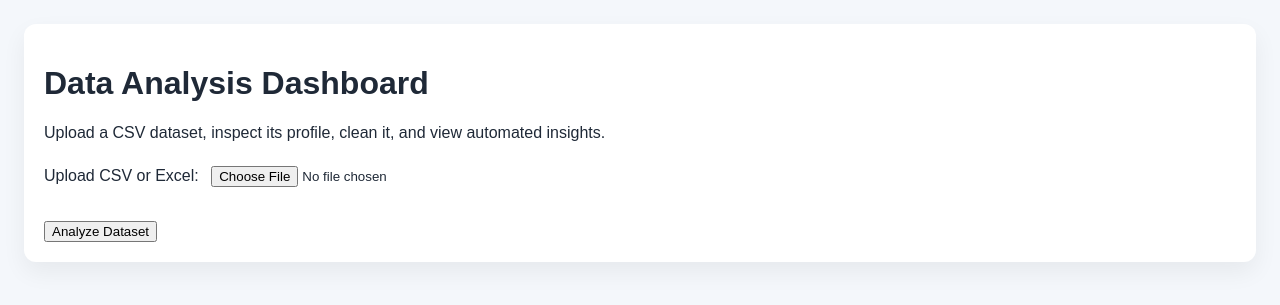
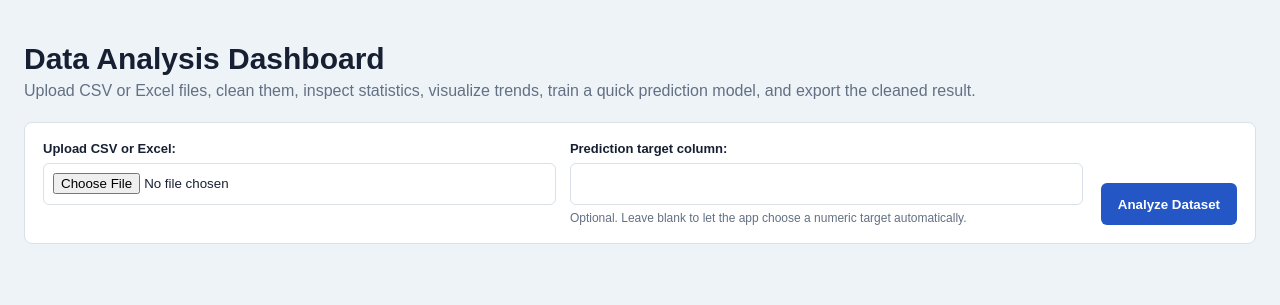
Before and after one commit to thehacker9962-max/DATA-ANALYSIS-dashboard, a Django app: page / in a window 1280 px wide. Shown: the top 305 px of the page. Run offline with Django 5.2, Linux system fonts and the light colour scheme.

Commit message:
Improve data analysis dashboard

```diff
--- a/analytics/forms.py
+++ b/analytics/forms.py
@@ -3,4 +3,8 @@ from django import forms
 
 class UploadCSVForm(forms.Form):
     csv_file = forms.FileField(label="Upload CSV or Excel")
-    # Removed target column input; predictions are generated automatically by the server
+    target_column = forms.CharField(
+        label="Prediction target column",
+        required=False,
+        help_text="Optional. Leave blank to let the app choose a numeric target automatically.",
+    )
--- a/analytics/templates/analytics/dashboard.html
+++ b/analytics/templates/analytics/dashboard.html
@@ -5,192 +5,333 @@
     <meta name="viewport" content="width=device-width, initial-scale=1.0">
     <title>Data Analysis Dashboard</title>
     <style>
-        body { font-family: Arial, sans-serif; margin: 0; background: #f4f7fb; color: #1f2937; }
-        .container { max-width: 1400px; margin: 0 auto; padding: 24px; }
-        .card { background: white; border-radius: 12px; padding: 20px; box-shadow: 0 10px 25px rgba(0,0,0,0.06); margin-bottom: 20px; }
-        .grid { display: grid; grid-template-columns: repeat(auto-fit, minmax(220px, 1fr)); gap: 16px; }
-        .kpi { padding: 18px; border-radius: 10px; color: white; }
-        .kpi.blue { background: linear-gradient(135deg, #2563eb, #1d4ed8); }
-        .kpi.green { background: linear-gradient(135deg, #10b981, #047857); }
-        .kpi.orange { background: linear-gradient(135deg, #f59e0b, #d97706); }
-        .kpi.purple { background: linear-gradient(135deg, #8b5cf6, #6d28d9); }
-        table { width: 100%; border-collapse: collapse; font-size: 14px; }
-        th, td { border: 1px solid #e5e7eb; padding: 8px; text-align: left; }
-        th { background: #f9fafb; }
-        .actions a { margin-right: 10px; color: #2563eb; text-decoration: none; }
-        .insights { line-height: 1.6; }
-        form input, form select { padding: 8px; margin-right: 10px; margin-bottom: 10px; }
-        .two-col { display: grid; grid-template-columns: 1fr 1fr; gap: 20px; }
-        .chart-card { display: flex; flex-direction: column; min-height: 360px; }
-        .chart-card h4 { margin-bottom: 12px; }
-        .chart-container { position: relative; flex: 1 1 auto; min-height: 260px; }
-        .chart-container canvas { position: absolute; top: 0; left: 0; width: 100% !important; height: 100% !important; }
-        @media (max-width: 900px) { .two-col { grid-template-columns: 1fr; } }
+        :root {
+            --ink: #172033;
+            --muted: #637083;
+            --line: #d9e0ea;
+            --panel: #ffffff;
+            --page: #eef3f8;
+            --blue: #2457c5;
+            --green: #0f8a65;
+            --amber: #b96905;
+            --rose: #b42352;
+        }
+        * { box-sizing: border-box; }
+        body {
+            margin: 0;
+            background: var(--page);
+            color: var(--ink);
+            font-family: Arial, Helvetica, sans-serif;
+            letter-spacing: 0;
+        }
+        .shell { max-width: 1440px; margin: 0 auto; padding: 24px; }
+        .topbar {
+            display: flex;
+            align-items: center;
+            justify-content: space-between;
+            gap: 18px;
+            padding: 18px 0 22px;
+        }
+        h1, h2, h3, h4, p { margin-top: 0; }
+        h1 { font-size: 30px; margin-bottom: 6px; }
+        h2 { font-size: 20px; margin-bottom: 16px; }
+        h3 { font-size: 16px; margin-bottom: 8px; }
+        .muted { color: var(--muted); margin-bottom: 0; }
+        .panel {
+            background: var(--panel);
+            border: 1px solid var(--line);
+            border-radius: 8px;
+            padding: 18px;
+            margin-bottom: 18px;
+        }
+        .upload {
+            display: grid;
+            grid-template-columns: minmax(260px, 1fr) auto;
+            gap: 18px;
+            align-items: end;
+        }
+        .upload-fields {
+            display: grid;
+            grid-template-columns: repeat(auto-fit, minmax(240px, 1fr));
+            gap: 14px;
+        }
+        form p { margin: 0; }
+        label { display: block; font-weight: 700; font-size: 13px; margin-bottom: 7px; }
+        input[type="file"], input[type="text"] {
+            width: 100%;
+            min-height: 42px;
+            border: 1px solid var(--line);
+            border-radius: 6px;
+            background: #fff;
+            padding: 9px;
+            color: var(--ink);
+        }
+        .helptext { display: block; margin-top: 6px; color: var(--muted); font-size: 12px; }
+        button, .download-link {
+            display: inline-flex;
+            align-items: center;
+            justify-content: center;
+            min-height: 42px;
+            border-radius: 6px;
+            border: 1px solid transparent;
+            background: var(--blue);
+            color: #fff;
+            padding: 0 16px;
+            font-weight: 700;
+            text-decoration: none;
+            cursor: pointer;
+            white-space: nowrap;
+        }
+        .download-link.secondary { background: #fff; color: var(--blue); border-color: var(--blue); }
+        .error {
+            border-left: 4px solid var(--rose);
+            background: #fff5f7;
+            color: #7a1232;
+        }
+        .kpi-grid, .content-grid, .chart-grid {
+            display: grid;
+            gap: 14px;
+        }
+        .kpi-grid { grid-template-columns: repeat(4, minmax(0, 1fr)); }
+        .content-grid { grid-template-columns: 1.1fr .9fr; }
+        .chart-grid { grid-template-columns: repeat(2, minmax(0, 1fr)); }
+        .metric {
+            min-height: 118px;
+            border-radius: 8px;
+            padding: 16px;
+            background: #fff;
+            border: 1px solid var(--line);
+        }
+        .metric strong { display: block; font-size: 28px; margin-top: 14px; }
+        .metric.blue { border-top: 4px solid var(--blue); }
+        .metric.green { border-top: 4px solid var(--green); }
+        .metric.amber { border-top: 4px solid var(--amber); }
+        .metric.rose { border-top: 4px solid var(--rose); }
+        .list { margin: 0; padding-left: 18px; line-height: 1.55; }
+        .downloads { display: flex; flex-wrap: wrap; gap: 10px; }
+        .chart-box { height: 320px; position: relative; }
+        canvas { width: 100% !important; height: 100% !important; }
+        .table-wrap { overflow: auto; max-height: 380px; border: 1px solid var(--line); border-radius: 8px; }
+        table { width: 100%; border-collapse: collapse; min-width: 680px; background: #fff; }
+        th, td { border-bottom: 1px solid var(--line); padding: 10px; text-align: left; font-size: 13px; }
+        th { background: #f7f9fc; position: sticky; top: 0; z-index: 1; }
+        pre {
+            white-space: pre-wrap;
+            max-height: 300px;
+            overflow: auto;
+            background: #f7f9fc;
+            border: 1px solid var(--line);
+            border-radius: 8px;
+            padding: 12px;
+            font-size: 12px;
+        }
+        .pill-row { display: flex; flex-wrap: wrap; gap: 8px; }
+        .pill {
+            border: 1px solid var(--line);
+            background: #f7f9fc;
+            color: var(--muted);
+            border-radius: 999px;
+            padding: 7px 10px;
+            font-size: 12px;
+        }
+        @media (max-width: 980px) {
+            .kpi-grid, .content-grid, .chart-grid, .upload { grid-template-columns: 1fr; }
+            .topbar { align-items: flex-start; flex-direction: column; }
+        }
+        @media (max-width: 560px) {
+            .shell { padding: 14px; }
+            h1 { font-size: 24px; }
+            .downloads { display: grid; grid-template-columns: 1fr; }
+        }
     </style>
 </head>
 <body>
-    <div class="container">
-        <div class="card">
+    <main class="shell">
+        <section class="topbar">
+            <div>
                 <h1>Data Analysis Dashboard</h1>
-            <p>Upload a CSV dataset, inspect its profile, clean it, and view automated insights.</p>
-            <form method="post" enctype="multipart/form-data">
+                <p class="muted">Upload CSV or Excel files, clean them, inspect statistics, visualize trends, train a quick prediction model, and export the cleaned result.</p>
+            </div>
+        </section>
+
+        <section class="panel">
+            <form method="post" enctype="multipart/form-data" class="upload">
                 {% csrf_token %}
+                <div class="upload-fields">
                     {{ form.as_p }}
+                </div>
                 <button type="submit">Analyze Dataset</button>
             </form>
-        </div>
+        </section>
+
+        {% if error_message %}
+        <section class="panel error">
+            <strong>Upload error</strong>
+            <p>{{ error_message }}</p>
+        </section>
+        {% endif %}
 
         {% if summary %}
-        <div class="grid">
-            <div class="kpi blue"><h3>Rows</h3><p>{{ summary.kpis.rows }}</p></div>
-            <div class="kpi green"><h3>Columns</h3><p>{{ summary.kpis.columns }}</p></div>
-            <div class="kpi orange"><h3>Missing Values</h3><p>{{ summary.kpis.missing_values }}</p></div>
-            <div class="kpi purple"><h3>Quality Score</h3><p>{{ summary.kpis.quality_score }}%</p></div>
-        </div>
+        <section class="kpi-grid">
+            <div class="metric blue"><span>Rows</span><strong>{{ summary.kpis.rows }}</strong></div>
+            <div class="metric green"><span>Columns</span><strong>{{ summary.kpis.columns }}</strong></div>
+            <div class="metric amber"><span>Missing Values</span><strong>{{ summary.kpis.missing_values }}</strong></div>
+            <div class="metric rose"><span>Quality Score</span><strong>{{ summary.kpis.quality_score }}%</strong></div>
+        </section>
 
-        <div class="card">
-            <h2>Data Quality Report</h2>
-            <div class="two-col">
-                <div>
-                    <p><strong>Duplicates:</strong> {{ summary.quality_report.duplicate_rows }}</p>
-                    <p><strong>Null Values:</strong> {{ summary.quality_report.null_values }}</p>
-                </div>
-                <div class="insights">
-                    {% for insight in summary.insights %}
-                    <div>• {{ insight }}</div>
+        <section class="content-grid">
+            <div class="panel">
+                <h2>Data Quality</h2>
+                <p><strong>Duplicate rows removed:</strong> {{ summary.quality_report.duplicate_rows }}</p>
+                <p><strong>Detected trend:</strong> {{ summary.trend|default:"stable" }}</p>
+                <div class="pill-row">
+                    {% for col in summary.numeric_columns %}
+                    <span class="pill">{{ col }}</span>
+                    {% empty %}
+                    <span class="pill">No numeric columns detected</span>
                     {% endfor %}
                 </div>
             </div>
-        </div>
-
-        <div class="card">
-            <h2>Business KPIs</h2>
-            <div class="grid">
-                <div class="card">
-                    <h4>Sales Rating</h4>
-                    <p style="font-size:20px">{{ business_metrics.sales_rating|default:'N/A' }}</p>
-                    <p><strong>Average Sales:</strong> {{ business_metrics.avg_sales|default:'-' }}</p>
-                </div>
-                <div class="card">
-                    <h4>Product Performance Score</h4>
-                    <p style="font-size:20px">{{ business_metrics.product_performance_score|default:'N/A' }}%</p>
-                    <p><strong>Top Products:</strong></p>
-                    <ul>
-                        {% for p in business_metrics.top_products %}
-                        <li>{{ p.product }} — {{ p.value }}</li>
+            <div class="panel">
+                <h2>Automated Insights</h2>
+                <ul class="list">
+                    {% for insight in summary.insights %}
+                    <li>{{ insight }}</li>
                     {% empty %}
-                        <li>No product data detected.</li>
+                    <li>No automated insights were detected yet.</li>
                     {% endfor %}
                 </ul>
             </div>
-            </div>
-        </div>
+        </section>
 
-        <div class="card">
-            <h2>Actions & Recommendations</h2>
-            <div class="two-col">
-                <div>
-                    <h4>Recommended Actions</h4>
-                    <ul>
+        <section class="content-grid">
+            <div class="panel">
+                <h2>Business Recommendations</h2>
+                <ul class="list">
                     {% for r in recommendations %}
                     <li>{{ r }}</li>
                     {% endfor %}
                 </ul>
             </div>
-                <div>
-                    <h4>Download Analysis</h4>
-                    <div class="actions">
-                        <a href="{% url 'download_csv' %}">Download CSV</a>
-                        <a href="{% url 'download_excel' %}">Download Excel</a>
-                        <a href="{% url 'download_pdf' %}">Download PDF</a>
+            <div class="panel">
+                <h2>Business KPIs</h2>
+                <p><strong>Sales rating:</strong> {{ business_metrics.sales_rating|default:'N/A' }}</p>
+                <p><strong>Average sales:</strong> {{ business_metrics.avg_sales|default:'-' }}</p>
+                <p><strong>Product performance score:</strong> {{ business_metrics.product_performance_score|default:'N/A' }}%</p>
+                <ul class="list">
+                    {% for p in business_metrics.top_products %}
+                    <li>{{ p.product }}: {{ p.value }}</li>
+                    {% empty %}
+                    <li>No product column and sales column pair was detected.</li>
+                    {% endfor %}
+                </ul>
+            </div>
+        </section>
+
+        <section class="chart-grid">
+            <div class="panel">
+                <h2>Trend Visualization</h2>
+                <div class="chart-box"><canvas id="trendChart"></canvas></div>
+            </div>
+            <div class="panel">
+                <h2>Numeric Averages</h2>
+                <div class="chart-box"><canvas id="summaryChart"></canvas></div>
+            </div>
+        </section>
+
+        <section class="content-grid">
+            <div class="panel">
+                <h2>Predictive Analytics</h2>
+                {% if summary.prediction %}
+                <p><strong>Model:</strong> {{ summary.prediction.model }}</p>
+                <p><strong>Target:</strong> {{ summary.prediction.target }}</p>
+                <p><strong>Mean squared error:</strong> {{ summary.prediction.mse }}</p>
+                <p><strong>Sample prediction:</strong> {{ summary.prediction.sample_prediction }}</p>
+                <div class="pill-row">
+                    {% for feature in summary.prediction.features %}
+                    <span class="pill">{{ feature }}</span>
+                    {% endfor %}
+                </div>
+                {% else %}
+                <p class="muted">Prediction needs at least one numeric target and enough numeric feature rows. Try entering a numeric target column such as sales, revenue, amount, profit, or total.</p>
+                {% endif %}
+            </div>
+            <div class="panel">
+                <h2>Export Cleaned Data</h2>
+                <div class="downloads">
+                    <a class="download-link" href="{% url 'download_csv' %}">Download CSV</a>
+                    <a class="download-link secondary" href="{% url 'download_excel' %}">Download Excel</a>
+                    <a class="download-link secondary" href="{% url 'download_pdf' %}">Download PDF</a>
                 </div>
             </div>
+        </section>
+
+        <section class="panel">
+            <h2>Cleaned Data Preview</h2>
+            <div class="table-wrap">
+                <table>
+                    <thead>
+                        <tr>
+                            {% for col in preview_columns %}
+                            <th>{{ col }}</th>
+                            {% endfor %}
+                        </tr>
+                    </thead>
+                    <tbody>
+                        {% for row in preview_rows %}
+                        <tr>
+                            {% for cell in row %}
+                            <td>{{ cell }}</td>
+                            {% endfor %}
+                        </tr>
+                        {% endfor %}
+                    </tbody>
+                </table>
             </div>
-        </div>
+        </section>
 
-        <div class="card">
-            <h2>Trend Insight</h2>
-            <p><strong>Detected trend:</strong> {{ summary.trend|default:"stable" }}</p>
-            {% if summary.chart_data %}
-            <ul>
-                {% for item in summary.chart_data %}
-                <li>{{ item.name }}: {{ item.value }}</li>
-                {% endfor %}
-            </ul>
+        <section class="panel">
+            <h2>Correlation Matrix</h2>
+            <pre>{{ correlation_preview|default:"No correlation matrix available." }}</pre>
+        </section>
         {% endif %}
-        </div>
+    </main>
 
-        <div class="card">
-            <h2>Interactive Insights</h2>
-            <div class="grid">
-                <div class="card chart-card">
-                    <h4>Trend Analysis</h4>
-                    <div class="chart-container">
-                        <canvas id="trendChart"></canvas>
-                    </div>
-                </div>
-                <div class="card chart-card">
-                    <h4>Summary Metrics</h4>
-                    <div class="chart-container">
-                        <canvas id="summaryChart"></canvas>
-                    </div>
-                </div>
-            </div>
-            <div class="card" style="margin-top: 16px;">
-                <h4>Correlation Matrix</h4>
-                <pre id="correlationOutput">{{ correlation_preview }}</pre>
-            </div>
-        </div>
-
-        <div class="card">
-            <h2>Automated Predictions</h2>
-            {% if summary.prediction %}
-                <p><strong>Model:</strong> {{ summary.prediction.model }}</p>
-                <p><strong>MSE:</strong> {{ summary.prediction.mse }}</p>
-                <p>{{ summary.prediction.r2_hint }}</p>
-            {% else %}
-                <p>Automated predictions will be generated when numeric predictors are available.</p>
-            {% endif %}
-        </div>
-        {% endif %}
-    </div>
     <script src="https://cdn.jsdelivr.net/npm/chart.js"></script>
     <script>
         const chartData = {{ chart_data_json|safe }};
+
+        function showEmptyChart(canvasId, label) {
+            const canvas = document.getElementById(canvasId);
+            if (!canvas) return;
+            const ctx = canvas.getContext('2d');
+            ctx.font = '14px Arial';
+            ctx.fillStyle = '#637083';
+            ctx.fillText(label, 16, 32);
+        }
+
         if (chartData.trend) {
-            const ctx = document.getElementById('trendChart').getContext('2d');
-            new Chart(ctx, {
+            new Chart(document.getElementById('trendChart'), {
                 type: chartData.trend.type,
-                data: {
-                    labels: chartData.trend.labels,
-                    datasets: chartData.trend.datasets,
-                },
+                data: { labels: chartData.trend.labels, datasets: chartData.trend.datasets },
+                options: { responsive: true, maintainAspectRatio: false }
+            });
+        } else {
+            showEmptyChart('trendChart', 'Upload numeric data to show a trend chart.');
+        }
+
+        if (chartData.summary) {
+            new Chart(document.getElementById('summaryChart'), {
+                type: chartData.summary.type,
+                data: { labels: chartData.summary.labels, datasets: chartData.summary.datasets },
                 options: {
                     responsive: true,
                     maintainAspectRatio: false,
-                    scales: {
-                        x: { display: true },
-                        y: { display: true },
-                    },
-                },
+                    scales: { y: { beginAtZero: true } }
+                }
             });
-        }
-        if (chartData.summary) {
-            const ctx = document.getElementById('summaryChart').getContext('2d');
-            new Chart(ctx, {
-                type: chartData.summary.type,
-                data: {
-                    labels: chartData.summary.labels,
-                    datasets: chartData.summary.datasets,
-                },
-                options: {
-                    responsive: true,
-                    maintainAspectRatio: false,
-                    scales: {
-                        y: { beginAtZero: true },
-                    },
-                },
-            });
+        } else {
+            showEmptyChart('summaryChart', 'Upload numeric data to compare averages.');
         }
     </script>
 </body>
--- a/analytics/views.py
+++ b/analytics/views.py
@@ -21,6 +21,7 @@ from .utils import (
     analyze_large_file,
     save_dataframe_to_temp,
     load_dataframe_from_path,
+    make_json_safe,
 )
 
 
@@ -30,9 +31,11 @@ def dashboard(request):
     preview_columns = []
     preview_rows = []
     correlation_preview = ""
+    error_message = ""
 
     if request.method == 'POST' and form.is_valid():
         uploaded_file = request.FILES['csv_file']
+        target_column = form.cleaned_data.get('target_column') or None
         # If file is large, prefer streaming CSV processing; Excel files cannot be streamed reliably
         large_threshold = 50 * 1024 * 1024  # 50 MB
         _, ext = os.path.splitext(uploaded_file.name.lower())
@@ -69,19 +72,23 @@ def dashboard(request):
                 }
                 return render(request, 'analytics/dashboard.html', context)
 
-            # ensure cleaned_df persisted to disk for session
-            if request.session.get('analysis_file_path'):
-                try:
-                    old_path = request.session.get('analysis_file_path')
-                    if old_path and os.path.exists(old_path):
-                        os.remove(old_path)
-                except Exception:
-                    pass
-            file_path = save_dataframe_to_temp(summary['cleaned_df'])
-            request.session['analysis_file_path'] = file_path
         else:
-            df = read_uploaded_file(uploaded_file)
-            summary = analyze_dataframe(df)
+            try:
+                df = read_uploaded_file(uploaded_file)
+                summary = analyze_dataframe(df, target_column)
+            except Exception as e:
+                context = {
+                    'form': form,
+                    'summary': None,
+                    'preview_columns': [],
+                    'preview_rows': [],
+                    'correlation_preview': '',
+                    'chart_data_json': '{}',
+                    'recommendations': [],
+                    'business_metrics': {},
+                    'error_message': f'Failed to analyze file: {e}',
+                }
+                return render(request, 'analytics/dashboard.html', context)
 
         if request.session.get('analysis_file_path'):
             try:
@@ -94,9 +101,9 @@ def dashboard(request):
         file_path = save_dataframe_to_temp(summary['cleaned_df'])
         request.session['analysis_file_path'] = file_path
         request.session['analysis_columns'] = summary['cleaned_df'].columns.tolist()
-        request.session['analysis_preview'] = summary['cleaned_df'].head(10).to_dict(orient='records')
+        request.session['analysis_preview'] = make_json_safe(summary['cleaned_df'].head(10).to_dict(orient='records'))
         request.session['analysis_summary'] = {
-            key: value
+            key: make_json_safe(value)
             for key, value in summary.items()
             if key != 'cleaned_df'
         }
@@ -104,12 +111,13 @@ def dashboard(request):
         preview_columns = request.session['analysis_columns']
         preview_rows = [list(row.values()) for row in request.session['analysis_preview']]
         if summary['correlation']:
-            correlation_preview = json.dumps(summary['correlation'], indent=2)
+            correlation_preview = json.dumps(make_json_safe(summary['correlation']), indent=2)
         chart_data = generate_chart_data(summary['cleaned_df'], summary.get('numeric_columns', []))
+        chart_data = make_json_safe(chart_data)
         chart_data_json = json.dumps(chart_data)
         request.session['analysis_chart_data'] = chart_data
-        request.session['analysis_recommendations'] = generate_recommendations(summary, summary['cleaned_df'], None)
-        request.session['analysis_business_metrics'] = compute_business_metrics(summary, summary['cleaned_df'])
+        request.session['analysis_recommendations'] = make_json_safe(generate_recommendations(summary, summary['cleaned_df'], summary.get('target_column')))
+        request.session['analysis_business_metrics'] = make_json_safe(compute_business_metrics(summary, summary['cleaned_df']))
         recommendations = request.session['analysis_recommendations']
         business_metrics = request.session['analysis_business_metrics']
 
@@ -122,6 +130,8 @@ def dashboard(request):
         chart_data_json = json.dumps(request.session.get('analysis_chart_data', {}))
         recommendations = request.session.get('analysis_recommendations', [])
         business_metrics = request.session.get('analysis_business_metrics', {})
+    elif request.method == 'POST':
+        error_message = "Please choose a valid CSV or Excel file before analyzing."
 
     context = {
         'form': form,
@@ -132,6 +142,7 @@ def dashboard(request):
         'chart_data_json': chart_data_json if 'chart_data_json' in locals() else '{}',
         'recommendations': recommendations if 'recommendations' in locals() else [],
         'business_metrics': business_metrics if 'business_metrics' in locals() else {},
+        'error_message': error_message,
     }
     return render(request, 'analytics/dashboard.html', context)
 
```
Also changed, not shown: analysisapp/settings.py (+11 -5 lines), analytics/utils.py (+78 -15 lines). Lines whose indentation alone changed are shown as unchanged.
